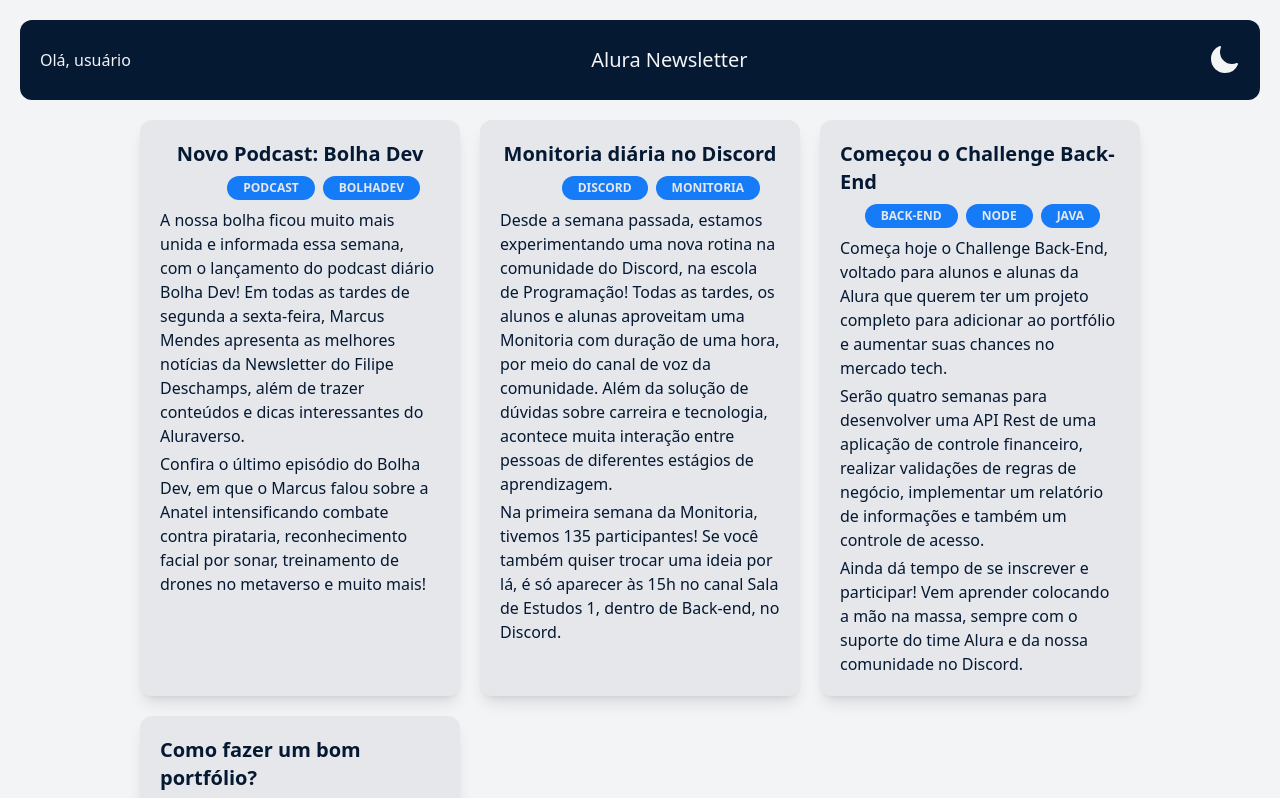
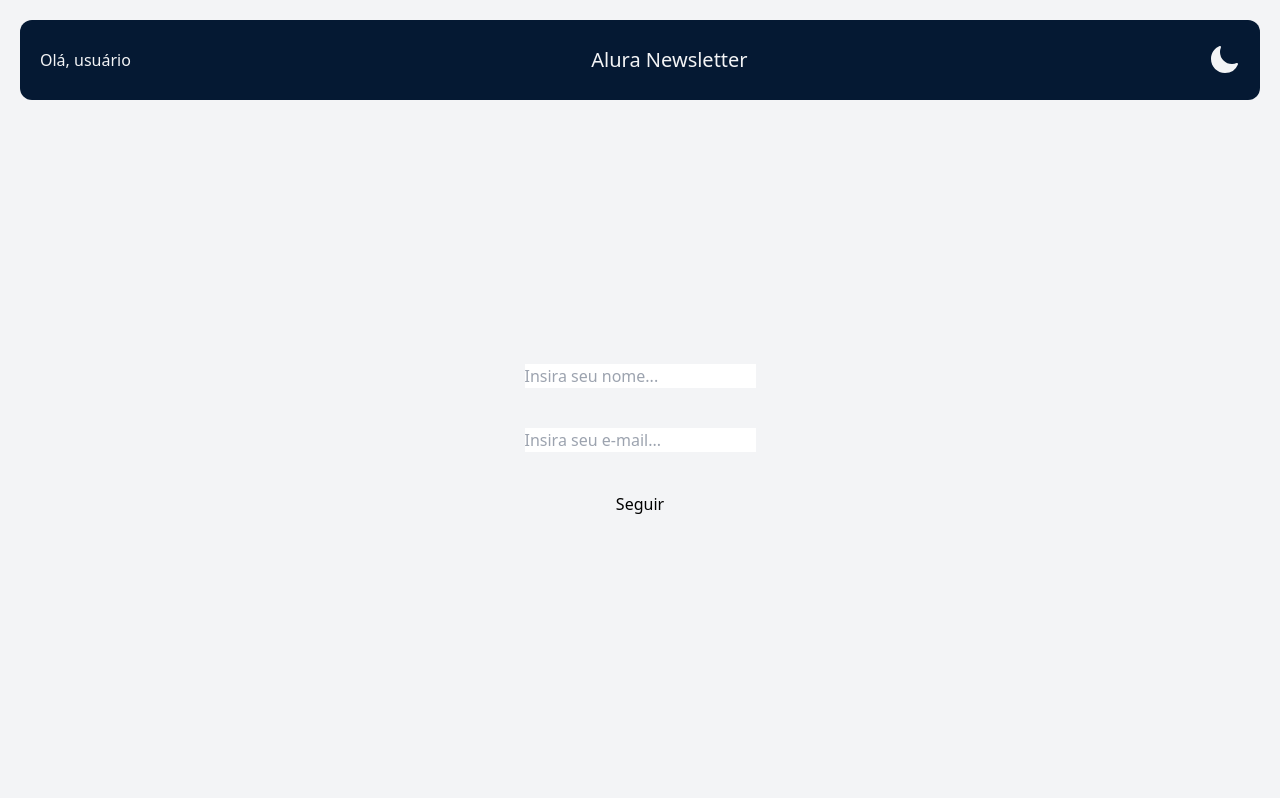
Before and after one commit to WGabrielM/react-tailwind-al, a React (Vite) app: page / in a window 1280 px wide. Shown: the top 798 px of the page. Built offline with nearby package versions, Linux system fonts and the light colour scheme.

Commit message:
create form and add styles

```diff
--- a/src/App.jsx
+++ b/src/App.jsx
@@ -1,11 +1,17 @@
+import { useState } from "react";
 import ArticleList from "./components/ArticleList/ArticleList";
 import Header from "./components/Header/Header";
+import Form from "./components/Form/Form";
 
 export default function App() {
+  const [user, setUser] = useState();
+  const hasUser = Boolean(user);
   return (
-    <>
-      <Header />
-      <ArticleList />
-    </>
+    <div className="h-screen">
+      <Header user={user} />
+
+      {hasUser && <ArticleList />}
+      {hasUser || <Form onSubmit={setUser} />}
+    </div>
   );
 }
--- /dev/null
+++ b/src/components/Form/Form.jsx
@@ -0,0 +1,20 @@
+import React from "react";
+
+export default function Form({ onSubmit }) {
+
+  const safeSubmit = (event) => {
+    event.preventDefault();
+    event.stopPropagation();
+    const name = event.target[0].value;
+    const email = event.target[1].value;
+    onSubmit({ name, email });
+  };
+
+  return (
+    <form onSubmit={safeSubmit} className="h-full flex flex-col items-center justify-center gap-10 -mt-20">
+      <input type="text" placeholder="Insira seu nome..." />
+      <input type="email" placeholder="Insira seu e-mail..." />
+      <button type="submit">Seguir</button>
+    </form>
+  );
+}
--- a/src/components/Header/Header.jsx
+++ b/src/components/Header/Header.jsx
@@ -1,9 +1,9 @@
 import ToggleTheme from "../ToggleTheme/ToggleTheme"
 
-export default function Header() {
+export default function Header({user}) {
   return (
     <header className='flex h-20 bg-alura-200 dark:bg-dark-200 justify-between items-center px-5 sm:rounded-xl sm:m-5'>
-        <span className="text-gray-100">Olá, usuário</span>
+        <span className="text-gray-100">Olá, {user?.name || "usuário"}</span>
         <h1 className="text-gray-100 text-xl">Alura Newsletter</h1>
         <ToggleTheme />
     </header>
```
